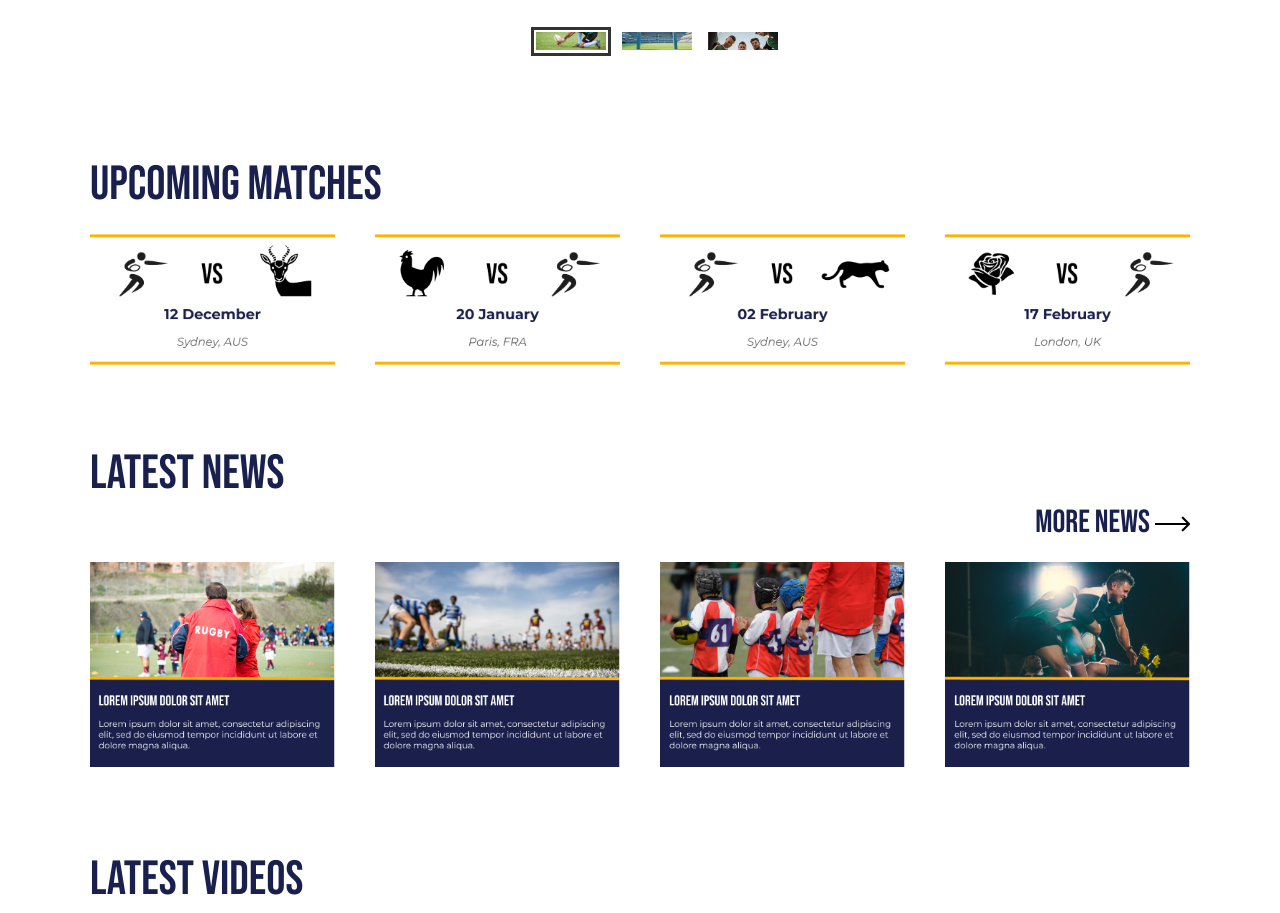
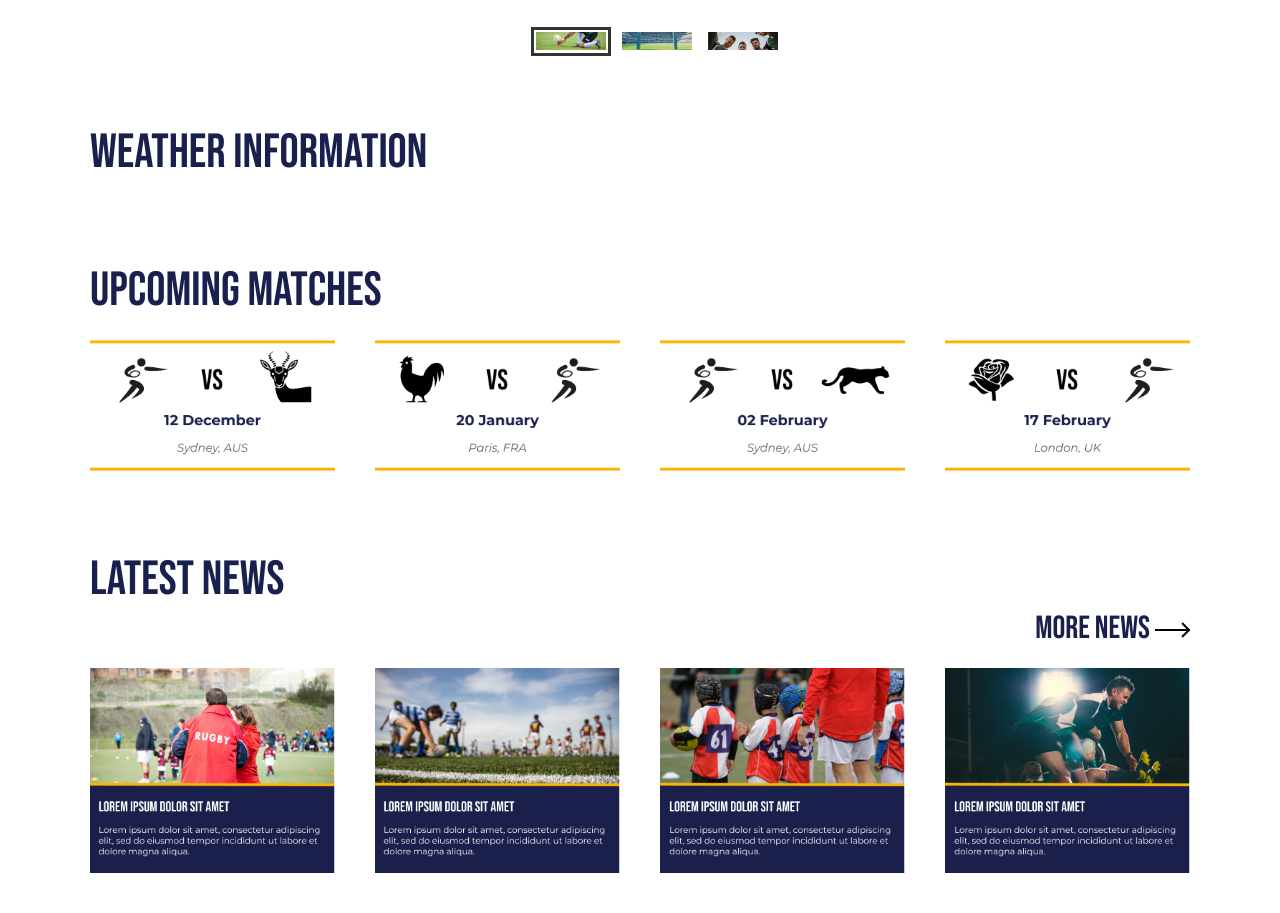
Before and after one commit to filitongan/futuresports, a React (Create React App) app: page / in a window 1280 px wide. Shown: the part 780-1693 px from the top of the page. Built offline with nearby package versions, Linux system fonts and the light colour scheme.

Commit message:
Add weather information component

```diff
--- a/package.json
+++ b/package.json
@@ -10,6 +10,7 @@
     "react-big-calendar": "^1.8.5",
     "react-dom": "^18.2.0",
     "react-error-boundary": "^4.0.11",
+    "react-open-weather": "^1.3.2",
     "react-responsive-carousel": "^3.2.23",
     "react-router-dom": "^6.20.0",
     "react-scripts": "5.0.1",
--- /dev/null
+++ b/src/components/WeatherInformation.jsx
@@ -0,0 +1,25 @@
+import React from "react";
+import ReactWeather, { useOpenWeather } from "react-open-weather";
+
+export default function WeatherInformation() {
+  // const { data, isLoading, errorMessage } = useOpenWeather({
+  //   key: process.env.REACT_APP_API_KEY,
+  //   lat: "48.137154",
+  //   lon: "11.576124",
+  //   lang: "en",
+  //   unit: "metric",
+  // });
+  return (
+    <div className="WeatherInformation" id="WeatherInformation">
+      <h3 className="section-title">Weather Information</h3>
+      {/* <ReactWeather
+        isLoading={isLoading}
+        errorMessage={errorMessage}
+        data={data}
+        lang="en"
+        locationLabel="Munich"
+        unitsLabels={{ temperature: "C", windSpeed: "Km/h" }}
+      /> */}
+    </div>
+  );
+}
--- a/src/pages/Home.jsx
+++ b/src/pages/Home.jsx
@@ -14,6 +14,7 @@ import video4 from "../assets/images/homepage/video_4.png";
 import rightArrow from "../assets/images/homepage/right_arrow.png";
 import { Link } from "react-router-dom";
 import PhotoGallery from "../components/PhotoGallery";
+import WeatherInformation from "../components/WeatherInformation";
 
 export default function Home() {
   return (
@@ -21,6 +22,8 @@ export default function Home() {
       <div className="banner">
         <PhotoGallery />
       </div>
+
+      <WeatherInformation />
 
       <div className="upcoming-matches">
         <h2 className="section-title">UPCOMING MATCHES</h2>
```
Also changed, not shown: 1 other file (tests, documents, lock files or other folders).
